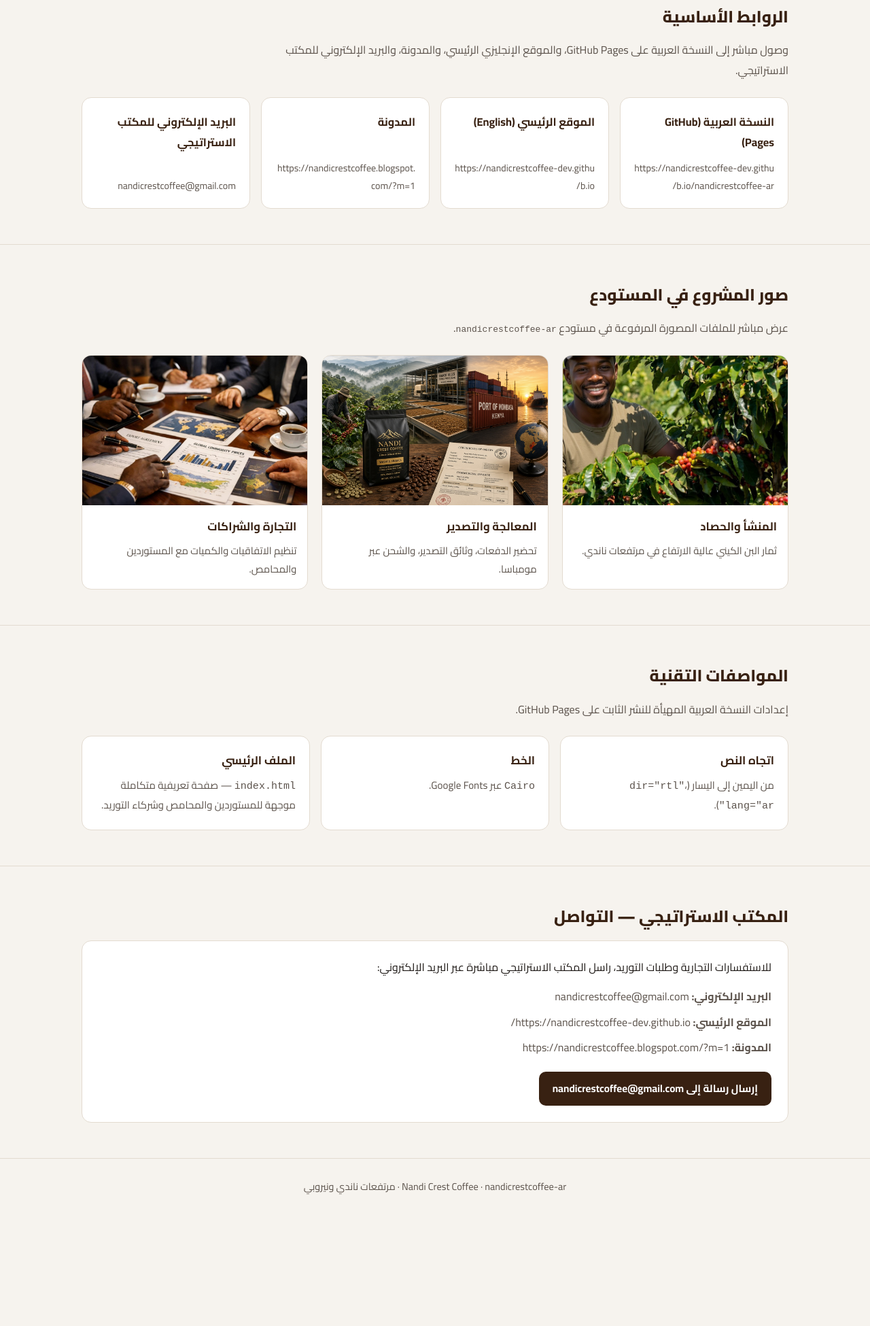
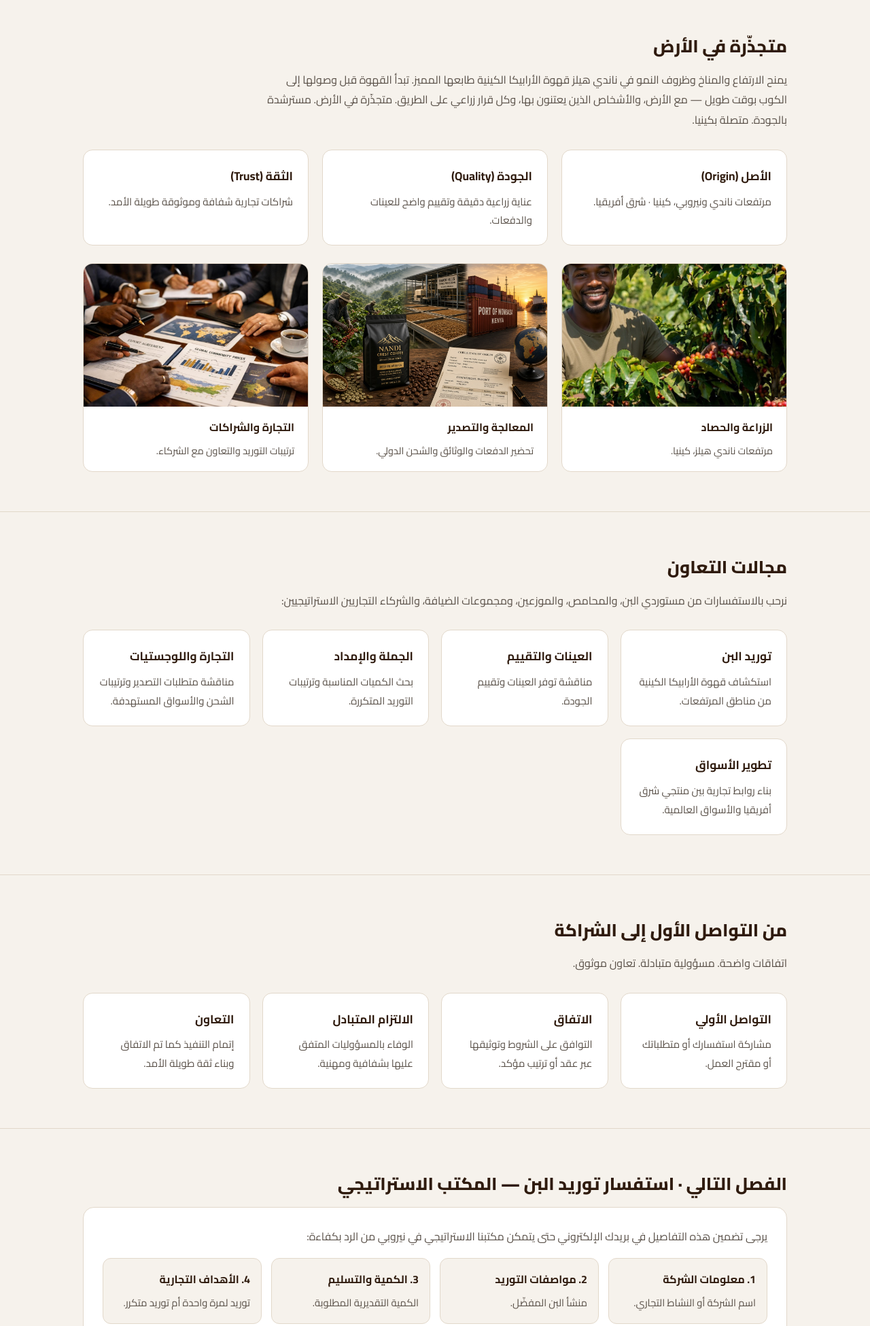
Before and after one commit to nandicrestcoffee-dev/nandicrestcoffee-ar, a plain HTML site: page index.html in a window 1280 px wide. Shown: the part 624-2574 px from the top of the page at 68% size. Before the commit the page ends 2411 px from the top, so only its background shows below. Drawn offline with Linux system fonts and the light colour scheme.

Commit message:
Update index.html

```diff
--- a/index.html
+++ b/index.html
@@ -3,20 +3,20 @@
 <head>
   <meta charset="UTF-8" />
   <meta name="viewport" content="width=device-width, initial-scale=1.0" />
-  <title>Nandi Crest Coffee | النسخة العربية (nandicrestcoffee-ar)</title>
+  <title>Nandi Crest Coffee — قهوة أرابيكا كينية عالية الارتفاع</title>
   <link rel="preconnect" href="https://fonts.googleapis.com">
   <link rel="preconnect" href="https://fonts.gstatic.com" crossorigin>
   <link href="https://fonts.googleapis.com/css2?family=Cairo:wght@400;600;700;800&display=swap" rel="stylesheet">
   <style>
     :root {
-      --bg: #f6f3ee;
+      --bg: #f6f2ec;
       --surface: #ffffff;
-      --surface-alt: #efe9df;
-      --ink: #1e1916;
-      --muted: #5c534c;
-      --accent: #382112;
-      --accent-soft: #6c4324;
-      --border: #e3dbd0;
+      --surface-warm: #efe8de;
+      --ink: #1b1714;
+      --muted: #595048;
+      --espresso: #2f1b0e;
+      --roast: #694122;
+      --border: #e2d8ca;
     }
 
     * {
@@ -49,7 +49,7 @@
     .container {
       max-width: 1080px;
       margin: 0 auto;
-      padding: 0 20px;
+      padding: 0 22px;
     }
 
     header {
@@ -72,7 +72,7 @@
     .brand {
       font-weight: 800;
       font-size: 1.15rem;
-      color: var(--accent);
+      color: var(--espresso);
     }
 
     .nav-links {
@@ -80,74 +80,69 @@
       align-items: center;
       flex-wrap: wrap;
       gap: 16px;
-      font-size: 0.95rem;
+      font-size: 0.94rem;
       color: var(--muted);
     }
 
     .nav-links a:hover {
-      color: var(--accent);
+      color: var(--espresso);
     }
 
-    .pill-link {
-      background: var(--surface-alt);
+    .lang-pill {
+      background: var(--surface-warm);
       border: 1px solid var(--border);
       padding: 5px 12px;
       border-radius: 8px;
       font-weight: 700;
-      color: var(--accent) !important;
+      color: var(--espresso) !important;
     }
 
     .hero {
-      padding: 56px 0 48px;
+      padding: 64px 0 54px;
       border-bottom: 1px solid var(--border);
     }
 
     .hero-grid {
       display: grid;
       grid-template-columns: repeat(auto-fit, minmax(300px, 1fr));
-      gap: 28px;
+      gap: 30px;
       align-items: center;
     }
 
-    .badge {
+    .kicker {
       display: inline-block;
-      background: var(--surface-alt);
-      color: var(--accent);
-      font-size: 0.85rem;
-      font-weight: 700;
-      padding: 4px 12px;
+      background: var(--surface-warm);
+      color: var(--espresso);
+      font-size: 0.82rem;
+      font-weight: 800;
+      letter-spacing: 0.4px;
+      padding: 5px 13px;
       border-radius: 999px;
+      margin-bottom: 16px;
+    }
+
+    h1 {
+      font-size: clamp(1.9rem, 3.8vw, 2.75rem);
+      line-height: 1.32;
+      font-weight: 800;
+      color: var(--espresso);
+      margin-bottom: 16px;
+    }
+
+    .hero-copy {
+      color: var(--muted);
+      font-size: 1.04rem;
       margin-bottom: 14px;
     }
 
-    h1 {
-      font-size: clamp(1.85rem, 3.8vw, 2.6rem);
-      line-height: 1.35;
-      color: var(--accent);
-      font-weight: 800;
-      margin-bottom: 14px;
-    }
-
-    .hero p {
-      color: var(--muted);
-      font-size: 1.05rem;
+    .meta-line {
+      color: var(--roast);
+      font-size: 0.92rem;
+      font-weight: 700;
       margin-bottom: 24px;
     }
 
-    .hero-img-wrap {
-      background: var(--surface);
-      border: 1px solid var(--border);
-      border-radius: 16px;
-      overflow: hidden;
-    }
-
-    .hero-img-wrap img {
-      width: 100%;
-      height: 360px;
-      object-fit: cover;
-    }
-
-    .btn-row {
+    .btn-group {
       display: flex;
       flex-wrap: wrap;
       gap: 12px;
@@ -155,78 +150,95 @@
 
     .btn {
       display: inline-block;
-      padding: 11px 20px;
+      padding: 12px 22px;
       border-radius: 10px;
       font-weight: 700;
-      font-size: 0.95rem;
+      font-size: 0.96rem;
       transition: 0.2s ease;
     }
 
     .btn-primary {
-      background: var(--accent);
+      background: var(--espresso);
       color: #ffffff;
     }
 
     .btn-primary:hover {
-      background: var(--accent-soft);
+      background: var(--roast);
     }
 
-    .btn-outline {
+    .btn-secondary {
       background: var(--surface);
-      color: var(--accent);
+      color: var(--espresso);
       border: 1px solid var(--border);
     }
 
+    .hero-frame {
+      background: var(--surface);
+      border: 1px solid var(--border);
+      border-radius: 16px;
+      overflow: hidden;
+    }
+
+    .hero-frame img {
+      width: 100%;
+      height: 380px;
+      object-fit: cover;
+    }
+
     section {
-      padding: 52px 0;
+      padding: 58px 0;
       border-bottom: 1px solid var(--border);
     }
 
     h2 {
-      font-size: 1.5rem;
-      color: var(--accent);
+      font-size: 1.6rem;
       font-weight: 800;
-      margin-bottom: 12px;
+      color: var(--espresso);
+      margin-bottom: 10px;
     }
 
-    .section-desc {
+    .lead {
       color: var(--muted);
       max-width: 780px;
-      margin-bottom: 24px;
+      margin-bottom: 28px;
+      font-size: 1rem;
     }
 
-    .links-grid {
+    .grid-3 {
       display: grid;
-      grid-template-columns: repeat(auto-fit, minmax(230px, 1fr));
-      gap: 16px;
+      grid-template-columns: repeat(auto-fit, minmax(250px, 1fr));
+      gap: 20px;
     }
 
-    .link-card {
+    .grid-5 {
+      display: grid;
+      grid-template-columns: repeat(auto-fit, minmax(210px, 1fr));
+      gap: 18px;
+    }
+
+    .grid-4 {
+      display: grid;
+      grid-template-columns: repeat(auto-fit, minmax(220px, 1fr));
+      gap: 18px;
+    }
+
+    .card {
       background: var(--surface);
       border: 1px solid var(--border);
       border-radius: 14px;
-      padding: 20px;
-      display: flex;
-      flex-direction: column;
-      justify-content: space-between;
-      gap: 10px;
+      padding: 22px;
     }
 
-    .link-card strong {
-      color: var(--accent);
-      font-size: 1.02rem;
+    .card h3 {
+      font-size: 1.08rem;
+      font-weight: 700;
+      color: var(--espresso);
+      margin-bottom: 8px;
     }
 
-    .link-card span {
+    .card p {
       color: var(--muted);
-      font-size: 0.88rem;
-      word-break: break-all;
-    }
-
-    .media-grid {
-      display: grid;
-      grid-template-columns: repeat(auto-fit, minmax(260px, 1fr));
-      gap: 20px;
+      font-size: 0.94rem;
     }
 
     .media-card {
@@ -234,74 +246,66 @@
       border: 1px solid var(--border);
       border-radius: 14px;
       overflow: hidden;
+      margin-top: 26px;
     }
 
     .media-card img {
       width: 100%;
-      height: 220px;
+      height: 210px;
       object-fit: cover;
     }
 
-    .media-body {
+    .media-card .caption {
+      padding: 16px 20px;
+    }
+
+    .media-card .caption strong {
+      display: block;
+      color: var(--espresso);
+      font-size: 1rem;
+      margin-bottom: 4px;
+    }
+
+    .media-card .caption span {
+      color: var(--muted);
+      font-size: 0.9rem;
+    }
+
+    .inquiry-box {
+      background: var(--surface);
+      border: 1px solid var(--border);
+      border-radius: 16px;
+      padding: 28px;
+    }
+
+    .inquiry-list {
+      list-style: none;
+      margin: 16px 0 24px;
+      display: grid;
+      grid-template-columns: repeat(auto-fit, minmax(230px, 1fr));
+      gap: 14px;
+    }
+
+    .inquiry-list li {
+      background: var(--bg);
+      border: 1px solid var(--border);
+      border-radius: 12px;
       padding: 16px;
     }
 
-    .media-body h3 {
-      color: var(--accent);
-      font-size: 1.05rem;
-      font-weight: 700;
-      margin-bottom: 6px;
+    .inquiry-list strong {
+      display: block;
+      color: var(--espresso);
+      margin-bottom: 4px;
     }
 
-    .media-body p {
+    .inquiry-list span {
       color: var(--muted);
       font-size: 0.92rem;
     }
 
-    .specs-grid {
-      display: grid;
-      grid-template-columns: repeat(auto-fit, minmax(240px, 1fr));
-      gap: 16px;
-    }
-
-    .spec-card {
-      background: var(--surface);
-      border: 1px solid var(--border);
-      border-radius: 14px;
-      padding: 20px;
-    }
-
-    .spec-card h3 {
-      color: var(--accent);
-      font-size: 1.05rem;
-      font-weight: 700;
-      margin-bottom: 6px;
-    }
-
-    .spec-card p {
-      color: var(--muted);
-      font-size: 0.94rem;
-    }
-
-    .contact-panel {
-      background: var(--surface);
-      border: 1px solid var(--border);
-      border-radius: 14px;
-      padding: 24px;
-    }
-
-    .contact-panel ul {
-      list-style: none;
-      margin: 14px 0 20px;
-      color: var(--muted);
-    }
-
-    .contact-panel li {
-      margin-bottom: 8px;
-    }
-
     footer {
-      padding: 28px 0;
+      padding: 30px 0;
       text-align: center;
       color: var(--muted);
       font-size: 0.9rem;
@@ -313,12 +317,12 @@
     <div class="container nav">
       <a class="brand" href="#">Nandi Crest Coffee</a>
       <nav class="nav-links">
-        <a href="#links">الروابط الأساسية</a>
-        <a href="#gallery">المعرض</a>
-        <a href="#specs">المواصفات التقنية</a>
-        <a href="#contact">التواصل</a>
-        <a class="pill-link" href="https://nandicrestcoffee-dev.github.io/">English</a>
-        <a class="pill-link" href="https://nandicrestcoffee.blogspot.com/?m=1" target="_blank" rel="noopener">المدونة</a>
+        <a href="#origin">المنشأ</a>
+        <a href="#cooperation">مجالات التعاون</a>
+        <a href="#process">من التواصل إلى الشراكة</a>
+        <a href="#inquiry">المكتب الاستراتيجي</a>
+        <a href="https://nandicrestcoffee.blogspot.com/?m=1" target="_blank" rel="noopener">المدونة</a>
+        <a class="lang-pill" href="https://nandicrestcoffee-dev.github.io/">English</a>
       </nav>
     </div>
   </header>
@@ -327,119 +331,158 @@
     <section class="hero">
       <div class="container hero-grid">
         <div>
-          <span class="badge">nandicrestcoffee-ar · النسخة العربية</span>
-          <h1>قهوة أرابيكا كينية عالية الارتفاع من مرتفعات ناندي ونيروبي</h1>
-          <p>
-            النسخة العربية الرسمية لمبادرة <strong>Nandi Crest Coffee</strong> المخصصة للمستوردين والمحامص وشركاء التوريد، مع دعم كامل لاتجاه النص من اليمين إلى اليسار وربط مباشر بالموقع الرئيسي والمدونة.
+          <span class="kicker">SINGLE ORIGIN · HIGH ALTITUDE · FAMILY-GROWN</span>
+          <h1>قهوة أرابيكا كينية عالية الارتفاع</h1>
+          <p class="hero-copy">
+            كل منشأ يروي قصة — وقصتنا تبدأ من مرتفعات ناندي. مبادرة بنّ مقرّها كينيا تربط قهوة الأرابيكا الكينية عالية الارتفاع بالمشترين الدوليين، والمستوردين، والمحامص، وشركاء التجارة طويلة الأمد.
           </p>
-          <div class="btn-row">
-            <a class="btn btn-primary" href="mailto:nandicrestcoffee@gmail.com">التواصل مع المكتب الاستراتيجي</a>
-            <a class="btn btn-outline" href="https://nandicrestcoffee-dev.github.io/">الموقع الرئيسي (English)</a>
+          <p class="meta-line">
+            الموقع: ناندي هيلز ونيروبي، كينيا · شرق أفريقيا | المكتب الاستراتيجي: nandicrestcoffee@gmail.com
+          </p>
+          <div class="btn-group">
+            <a class="btn btn-primary" href="#inquiry">استفسار توريد البن</a>
+            <a class="btn btn-secondary" href="https://nandicrestcoffee-dev.github.io/">الموقع الرئيسي (English)</a>
           </div>
         </div>
-        <div class="hero-img-wrap">
-          <img src="./grok_1793181558025.jpg" alt="Nandi Crest Coffee - قهوة أرابيكا كينية من مرتفعات ناندي" />
+        <div class="hero-frame">
+          <img src="./grok_1793181558025.jpg" alt="Nandi Crest Coffee — مرتفعات ناندي والقهوة الكينية" />
         </div>
       </div>
     </section>
 
-    <section id="links">
+    <section id="origin">
       <div class="container">
-        <h2>الروابط الأساسية</h2>
-        <p class="section-desc">
-          وصول مباشر إلى النسخة العربية على GitHub Pages، والموقع الإنجليزي الرئيسي، والمدونة، والبريد الإلكتروني للمكتب الاستراتيجي.
+        <h2>متجذّرة في الأرض</h2>
+        <p class="lead">
+          يمنح الارتفاع والمناخ وظروف النمو في ناندي هيلز قهوة الأرابيكا الكينية طابعها المميز. تبدأ القهوة قبل وصولها إلى الكوب بوقت طويل — مع الأرض، والأشخاص الذين يعتنون بها، وكل قرار زراعي على الطريق. متجذّرة في الأرض. مسترشدة بالجودة. متصلة بكينيا.
         </p>
-        <div class="links-grid">
-          <a class="link-card" href="https://nandicrestcoffee-dev.github.io/nandicrestcoffee-ar/">
-            <strong>النسخة العربية (GitHub Pages)</strong>
-            <span>https://nandicrestcoffee-dev.github.io/nandicrestcoffee-ar/</span>
-          </a>
-          <a class="link-card" href="https://nandicrestcoffee-dev.github.io/">
-            <strong>الموقع الرئيسي (English)</strong>
-            <span>https://nandicrestcoffee-dev.github.io/</span>
-          </a>
-          <a class="link-card" href="https://nandicrestcoffee.blogspot.com/?m=1" target="_blank" rel="noopener">
-            <strong>المدونة</strong>
-            <span>https://nandicrestcoffee.blogspot.com/?m=1</span>
-          </a>
-          <a class="link-card" href="mailto:nandicrestcoffee@gmail.com">
-            <strong>البريد الإلكتروني للمكتب الاستراتيجي</strong>
-            <span>nandicrestcoffee@gmail.com</span>
-          </a>
+        <div class="grid-3">
+          <div class="card">
+            <h3>الأصل (Origin)</h3>
+            <p>مرتفعات ناندي ونيروبي، كينيا · شرق أفريقيا.</p>
+          </div>
+          <div class="card">
+            <h3>الجودة (Quality)</h3>
+            <p>عناية زراعية دقيقة وتقييم واضح للعينات والدفعات.</p>
+          </div>
+          <div class="card">
+            <h3>الثقة (Trust)</h3>
+            <p>شراكات تجارية شفافة وموثوقة طويلة الأمد.</p>
+          </div>
         </div>
-      </div>
-    </section>
 
-    <section id="gallery">
-      <div class="container">
-        <h2>صور المشروع في المستودع</h2>
-        <p class="section-desc">
-          عرض مباشر للملفات المصورة المرفوعة في مستودع <code>nandicrestcoffee-ar</code>.
-        </p>
-        <div class="media-grid">
+        <div class="grid-3">
           <article class="media-card">
-            <img src="./grok_1793181041141.jpg" alt="قطف ثمار البن في مرتفعات ناندي" />
-            <div class="media-body">
-              <h3>المنشأ والحصاد</h3>
-              <p>ثمار البن الكيني عالية الارتفاع في مرتفعات ناندي.</p>
+            <img src="./grok_1793181041141.jpg" alt="الحصاد في مرتفعات ناندي" />
+            <div class="caption">
+              <strong>الزراعة والحصاد</strong>
+              <span>مرتفعات ناندي هيلز، كينيا.</span>
             </div>
           </article>
-
           <article class="media-card">
-            <img src="./grok_1793182687051.jpg" alt="معالجة ناندي هيلز وتصدير مومباسا" />
-            <div class="media-body">
-              <h3>المعالجة والتصدير</h3>
-              <p>تحضير الدفعات، وثائق التصدير، والشحن عبر مومباسا.</p>
+            <img src="./grok_1793182687051.jpg" alt="المعالجة والتصدير عبر مومباسا" />
+            <div class="caption">
+              <strong>المعالجة والتصدير</strong>
+              <span>تحضير الدفعات والوثائق والشحن الدولي.</span>
             </div>
           </article>
-
           <article class="media-card">
-            <img src="./Screenshot_20261028_135631_ChatGPT.jpg" alt="اتفاقيات التصدير والتجارة العالمية" />
-            <div class="media-body">
-              <h3>التجارة والشراكات</h3>
-              <p>تنظيم الاتفاقيات والكميات مع المستوردين والمحامص.</p>
+            <img src="./Screenshot_20261028_135631_ChatGPT.jpg" alt="التجارة والاتفاقيات الدولية" />
+            <div class="caption">
+              <strong>التجارة والشراكات</strong>
+              <span>ترتيبات التوريد والتعاون مع الشركاء.</span>
             </div>
           </article>
         </div>
       </div>
     </section>
 
-    <section id="specs">
+    <section id="cooperation">
       <div class="container">
-        <h2>المواصفات التقنية</h2>
-        <p class="section-desc">
-          إعدادات النسخة العربية المهيأة للنشر الثابت على GitHub Pages.
+        <h2>مجالات التعاون</h2>
+        <p class="lead">
+          نرحب بالاستفسارات من مستوردي البن، والمحامص، والموزعين، ومجموعات الضيافة، والشركاء التجاريين الاستراتيجيين:
         </p>
-        <div class="specs-grid">
-          <div class="spec-card">
-            <h3>اتجاه النص</h3>
-            <p>من اليمين إلى اليسار (<code>dir="rtl"</code>، <code>lang="ar"</code>).</p>
+        <div class="grid-5">
+          <div class="card">
+            <h3>توريد البن</h3>
+            <p>استكشاف قهوة الأرابيكا الكينية من مناطق المرتفعات.</p>
           </div>
-          <div class="spec-card">
-            <h3>الخط</h3>
-            <p><code>Cairo</code> عبر Google Fonts.</p>
+          <div class="card">
+            <h3>العينات والتقييم</h3>
+            <p>مناقشة توفر العينات وتقييم الجودة.</p>
           </div>
-          <div class="spec-card">
-            <h3>الملف الرئيسي</h3>
-            <p><code>index.html</code> — صفحة تعريفية متكاملة موجهة للمستوردين والمحامص وشركاء التوريد.</p>
+          <div class="card">
+            <h3>الجملة والإمداد</h3>
+            <p>بحث الكميات المناسبة وترتيبات التوريد المتكررة.</p>
+          </div>
+          <div class="card">
+            <h3>التجارة واللوجستيات</h3>
+            <p>مناقشة متطلبات التصدير وترتيبات الشحن والأسواق المستهدفة.</p>
+          </div>
+          <div class="card">
+            <h3>تطوير الأسواق</h3>
+            <p>بناء روابط تجارية بين منتجي شرق أفريقيا والأسواق العالمية.</p>
           </div>
         </div>
       </div>
     </section>
 
-    <section id="contact">
+    <section id="process">
       <div class="container">
-        <h2>المكتب الاستراتيجي — التواصل</h2>
-        <div class="contact-panel">
-          <p>
-            للاستفسارات التجارية وطلبات التوريد، راسل المكتب الاستراتيجي مباشرة عبر البريد الإلكتروني:
+        <h2>من التواصل الأول إلى الشراكة</h2>
+        <p class="lead">
+          اتفاقات واضحة. مسؤولية متبادلة. تعاون موثوق.
+        </p>
+        <div class="grid-4">
+          <div class="card">
+            <h3>التواصل الأولي</h3>
+            <p>مشاركة استفسارك أو متطلباتك أو مقترح العمل.</p>
+          </div>
+          <div class="card">
+            <h3>الاتفاق</h3>
+            <p>التوافق على الشروط وتوثيقها عبر عقد أو ترتيب مؤكد.</p>
+          </div>
+          <div class="card">
+            <h3>الالتزام المتبادل</h3>
+            <p>الوفاء بالمسؤوليات المتفق عليها بشفافية ومهنية.</p>
+          </div>
+          <div class="card">
+            <h3>التعاون</h3>
+            <p>إتمام التنفيذ كما تم الاتفاق وبناء ثقة طويلة الأمد.</p>
+          </div>
+        </div>
+      </div>
+    </section>
+
+    <section id="inquiry">
+      <div class="container">
+        <h2>الفصل التالي · استفسار توريد البن — المكتب الاستراتيجي</h2>
+        <div class="inquiry-box">
+          <p class="lead" style="margin-bottom: 0;">
+            يرجى تضمين هذه التفاصيل في بريدك الإلكتروني حتى يتمكن مكتبنا الاستراتيجي في نيروبي من الرد بكفاءة:
           </p>
-          <ul>
-            <li><strong>البريد الإلكتروني:</strong> nandicrestcoffee@gmail.com</li>
-            <li><strong>الموقع الرئيسي:</strong> https://nandicrestcoffee-dev.github.io/</li>
-            <li><strong>المدونة:</strong> https://nandicrestcoffee.blogspot.com/?m=1</li>
+          <ul class="inquiry-list">
+            <li>
+              <strong>1. معلومات الشركة</strong>
+              <span>اسم الشركة أو النشاط التجاري.</span>
+            </li>
+            <li>
+              <strong>2. مواصفات التوريد</strong>
+              <span>منشأ البن المفضّل.</span>
+            </li>
+            <li>
+              <strong>3. الكمية والتسليم</strong>
+              <span>الكمية التقديرية المطلوبة.</span>
+            </li>
+            <li>
+              <strong>4. الأهداف التجارية</strong>
+              <span>توريد لمرة واحدة أم توريد متكرر.</span>
+            </li>
           </ul>
-          <a class="btn btn-primary" href="mailto:nandicrestcoffee@gmail.com">إرسال رسالة إلى nandicrestcoffee@gmail.com</a>
+          <a class="btn btn-primary" href="mailto:nandicrestcoffee@gmail.com?subject=%D8%A7%D8%B3%D8%AA%D9%81%D8%B3%D8%A7%D8%B1%20%D8%AA%D9%88%D8%B1%D9%8A%D8%AF%20%D8%A8%D9%86%20-%20Nandi%20Crest%20Coffee">
+            مراسلة المكتب الاستراتيجي (nandicrestcoffee@gmail.com)
+          </a>
         </div>
       </div>
     </section>
@@ -447,7 +490,7 @@
 
   <footer>
     <div class="container">
-      Nandi Crest Coffee · nandicrestcoffee-ar · مرتفعات ناندي ونيروبي
+      Nandi Crest Coffee · ناندي هيلز ونيروبي، كينيا · nandicrestcoffee-ar
     </div>
   </footer>
 </body>
```
